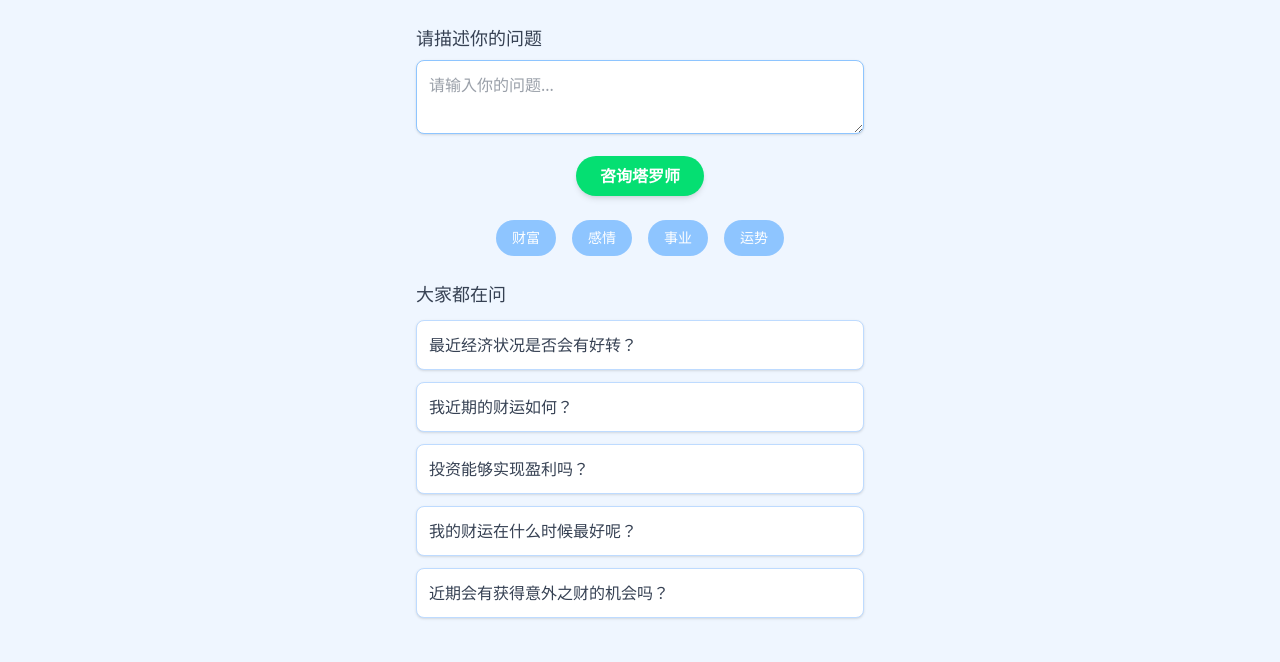
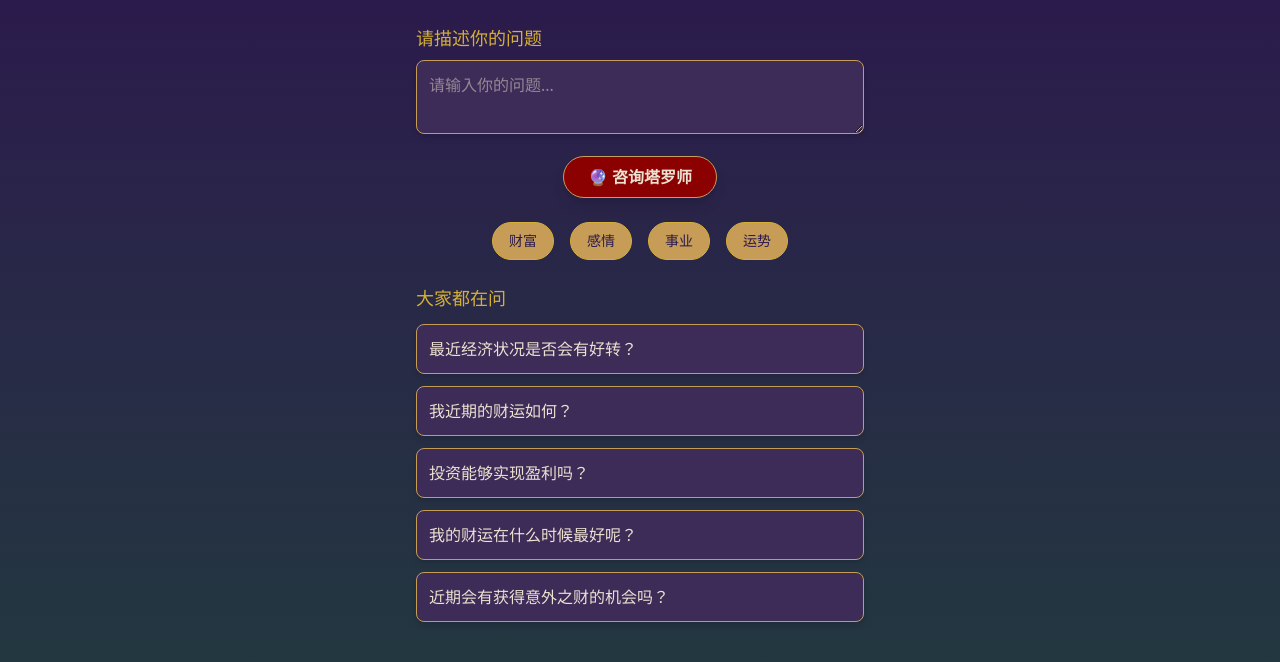
Before and after one commit to frankye23/ai-tarot, a Vue app: page / in a window 1280 px wide. Shown: the top 662 px of the page. Built offline with nearby package versions, Linux system fonts and the light colour scheme.

Commit message:
feat: change theme

```diff
--- a/src/views/HomeView.vue
+++ b/src/views/HomeView.vue
@@ -17,40 +17,40 @@ const questions = [
 </script>
 
 <template>
-  <div class="min-h-screen bg-blue-50 flex flex-col items-center p-6 text-gray-800">
+  <div class="min-h-screen bg-gradient-to-b from-[#2B1A4C] to-[#1F3C3D] flex flex-col items-center p-6 text-[#EDE1D1]">
     <!-- 输入框 -->
     <div class="w-full max-w-md">
-      <label class="block text-lg mb-2 font-medium text-gray-700">请描述你的问题</label>
+      <label class="block text-lg mb-2 font-medium text-[#D4AF37]">请描述你的问题</label>
       <textarea
         v-model="question"
-        class="w-full p-3 bg-white border border-blue-300 rounded-lg text-gray-700 focus:outline-none focus:ring-2 focus:ring-green-400 shadow-sm"
+        class="w-full p-3 bg-[#3D2C58] border border-[#C79C57] rounded-lg text-[#EDE1D1] focus:outline-none focus:ring-2 focus:ring-[#D4AF37] shadow-md"
         rows="2"
         placeholder="请输入你的问题..."
       ></textarea>
     </div>
 
     <!-- 提交按钮 -->
-    <button class="mt-4 px-6 py-2 bg-green-400 text-white font-semibold rounded-full shadow-md hover:bg-green-500 transition">
-      咨询塔罗师
+    <button class="mt-4 px-6 py-2 bg-[#8B0000] text-[#EDE1D1] font-semibold rounded-full shadow-lg border border-[#C79C57] hover:bg-[#9C2424] hover:shadow-2xl transition duration-300">
+      🔮 咨询塔罗师
     </button>
 
     <!-- 分类标签 -->
     <div class="mt-6 flex space-x-4">
-      <button class="px-4 py-2 bg-blue-300 text-white rounded-full text-sm font-medium hover:bg-blue-400 transition">财富</button>
-      <button class="px-4 py-2 bg-blue-300 text-white rounded-full text-sm font-medium hover:bg-blue-400 transition">感情</button>
-      <button class="px-4 py-2 bg-blue-300 text-white rounded-full text-sm font-medium hover:bg-blue-400 transition">事业</button>
-      <button class="px-4 py-2 bg-blue-300 text-white rounded-full text-sm font-medium hover:bg-blue-400 transition">运势</button>
+      <button class="px-4 py-2 bg-[#C79C57] text-[#2B1A4C] rounded-full text-sm font-medium border border-[#D4AF37] hover:bg-[#D4AF37] transition">财富</button>
+      <button class="px-4 py-2 bg-[#C79C57] text-[#2B1A4C] rounded-full text-sm font-medium border border-[#D4AF37] hover:bg-[#D4AF37] transition">感情</button>
+      <button class="px-4 py-2 bg-[#C79C57] text-[#2B1A4C] rounded-full text-sm font-medium border border-[#D4AF37] hover:bg-[#D4AF37] transition">事业</button>
+      <button class="px-4 py-2 bg-[#C79C57] text-[#2B1A4C] rounded-full text-sm font-medium border border-[#D4AF37] hover:bg-[#D4AF37] transition">运势</button>
     </div>
 
     <!-- 常见问题 -->
     <div class="mt-6 w-full max-w-md">
-      <h2 class="text-lg mb-3 font-medium text-gray-700">大家都在问</h2>
+      <h2 class="text-lg mb-3 font-medium text-[#D4AF37]">大家都在问</h2>
       <div class="space-y-3">
         <button
           v-for="(item, index) in questions"
           :key="index"
           @click="setQuestion(item)"
-          class="w-full bg-white border border-blue-200 p-3 rounded-lg text-left text-gray-700 shadow-sm hover:bg-blue-100 transition"
+          class="w-full bg-[#3D2C58] border border-[#C79C57] p-3 rounded-lg text-left text-[#EDE1D1] shadow-md hover:bg-[#4C376D] transition"
         >
           {{ item }}
         </button>
@@ -58,6 +58,3 @@ const questions = [
     </div>
   </div>
 </template>
-
-<style scoped>
-</style>
```
